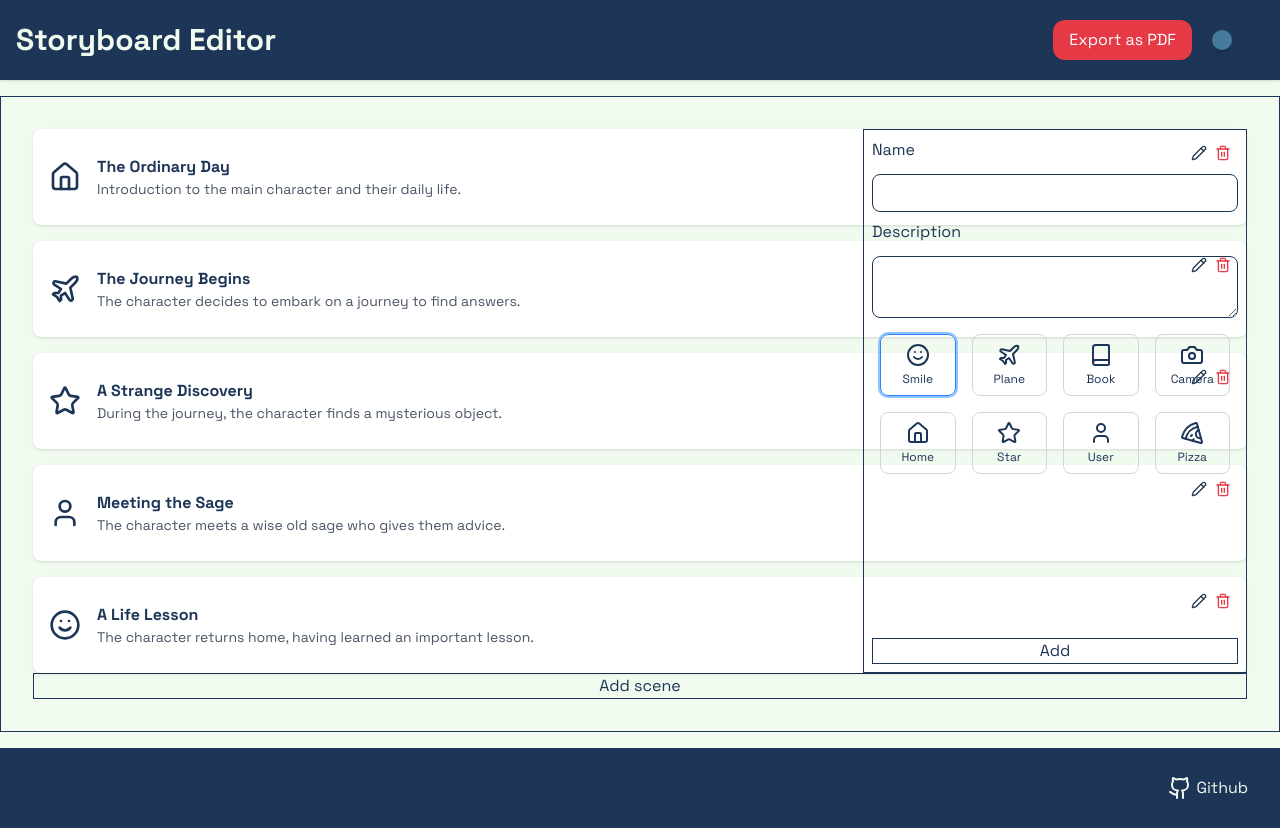
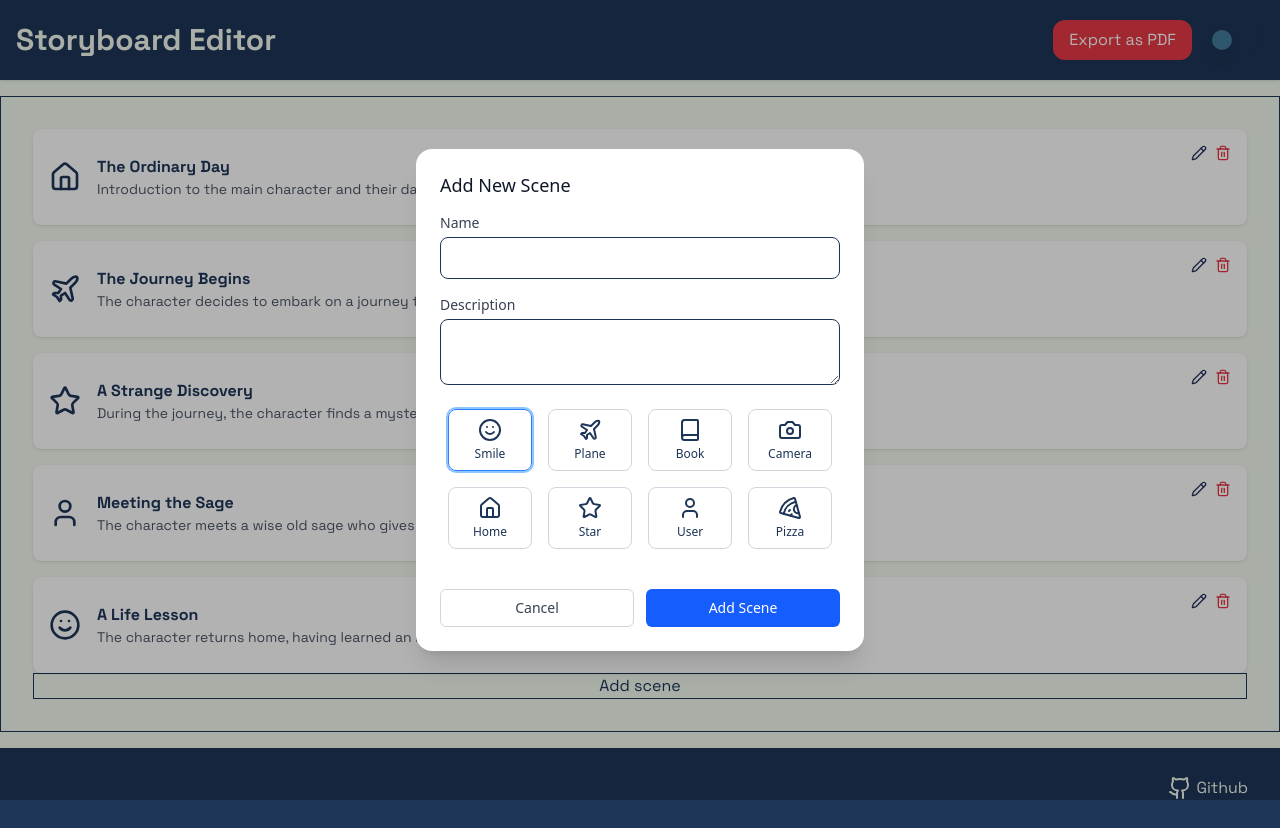
Before and after one commit to uv95/storyboard, a Next.js app in the folder client/: page / in a window 1280 px wide. Both pictures are taken after a click on the button "Add scene". Built offline with nearby package versions, Linux system fonts and the light colour scheme.

Commit message:
feat: add Modal, refactor AddScene

```diff
--- a/client/src/app/page.tsx
+++ b/client/src/app/page.tsx
@@ -11,11 +11,14 @@ export default function Home() {
     <main className="w-full h-full min-h-[480px] p-8 border flex-grow flex flex-col bg-inherit">
       <div className="w-full h-full flex relative bg-inherit">
         <SceneList />
-        <AddScene isOpen={isAddSceneOpen} />
+        <AddScene
+          isOpen={isAddSceneOpen}
+          onClose={() => setIsAddSceneOpen(false)}
+        />
       </div>
       <button
         className="border mt-auto"
-        onClick={() => setIsAddSceneOpen(!isAddSceneOpen)}
+        onClick={() => setIsAddSceneOpen(true)}
       >
         Add scene
       </button>
--- a/client/src/components/AddScene.tsx
+++ b/client/src/components/AddScene.tsx
@@ -1,3 +1,4 @@
+import { Scene } from '@/lib/types';
 import {
   Button,
   Field,
@@ -9,13 +10,14 @@ import {
 import clsx from 'clsx';
 import { FormEvent, useState } from 'react';
 import IconPicker from './IconPicker';
-import { Scene } from '@/lib/types';
+import Modal from './Modal';
 
 interface AddSceneProps {
   isOpen: boolean;
+  onClose: () => void;
 }
 
-const AddScene = ({ isOpen }: AddSceneProps) => {
+const AddScene = ({ isOpen, onClose }: AddSceneProps) => {
   const [formData, setFormData] = useState<Scene>({
     name: '',
     description: '',
@@ -37,32 +39,31 @@ const AddScene = ({ isOpen }: AddSceneProps) => {
   };
 
   return (
-    <form
-      onSubmit={onSubmit}
-      className={clsx(
-        'border overflow-hidden max-w-0 w-96 h-full ml-auto duration-150 absolute top-0 right-0 z-1 bg-inherit',
-        isOpen && 'max-w-96'
-      )}
-    >
-      <Fieldset className="p-2 flex flex-col gap-2 h-full">
+    <Modal isOpen={isOpen} onClose={onClose}>
+      <form onSubmit={onSubmit} className="w-full">
+        <Fieldset className="flex flex-col gap-4">
           <Field>
-          <Label className="">Name</Label>
+            <Label className="block text-sm font-medium text-gray-700">
+              Name
+            </Label>
             <Input
               name="name"
               className={clsx(
-              'border mt-3 block w-full rounded-lg px-3 py-1.5',
-              'focus:not-data-focus:outline-none data-focus:outline-2 data-focus:-outline-offset-2 data-focus:outline-white/25'
+                'border mt-1 block w-full rounded-lg px-3 py-2',
+                'focus:outline-none focus:ring-2 focus:ring-blue-500 focus:border-transparent'
               )}
               onChange={onChange}
             />
           </Field>
           <Field>
-          <Label className="">Description</Label>
+            <Label className="block text-sm font-medium text-gray-700">
+              Description
+            </Label>
             <Textarea
               name="description"
               className={clsx(
-              'border mt-3 block w-full rounded-lg px-3 py-1.5',
-              'focus:not-data-focus:outline-none data-focus:outline-2 data-focus:-outline-offset-2 data-focus:outline-white/25'
+                'border mt-1 block w-full rounded-lg px-3 py-2',
+                'focus:outline-none focus:ring-2 focus:ring-blue-500 focus:border-transparent'
               )}
               onChange={onChange}
             />
@@ -71,11 +72,24 @@ const AddScene = ({ isOpen }: AddSceneProps) => {
             selected={formData.icon}
             setIcon={(icon) => setFormData({ ...formData, icon })}
           />
-        <Button className="mt-auto border" data-hover data-active type="submit">
-          Add
+          <div className="flex gap-3 mt-4">
+            <Button
+              type="button"
+              onClick={onClose}
+              className="flex-1 px-4 py-2 text-sm font-medium text-gray-700 bg-white border border-gray-300 rounded-md hover:bg-gray-50 focus:outline-none focus:ring-2 focus:ring-offset-2 focus:ring-blue-500"
+            >
+              Cancel
             </Button>
+            <Button
+              type="submit"
+              className="flex-1 px-4 py-2 text-sm font-medium text-white bg-blue-600 border border-transparent rounded-md hover:bg-blue-700 focus:outline-none focus:ring-2 focus:ring-offset-2 focus:ring-blue-500"
+            >
+              Add Scene
+            </Button>
+          </div>
         </Fieldset>
       </form>
+    </Modal>
   );
 };
 
--- /dev/null
+++ b/client/src/components/Modal.tsx
@@ -0,0 +1,28 @@
+import { Dialog, DialogPanel, DialogTitle } from '@headlessui/react';
+
+interface ModalProps {
+  children: React.ReactNode;
+  isOpen: boolean;
+  onClose: () => void;
+}
+
+const Modal = ({ children, isOpen, onClose }: ModalProps) => {
+  return (
+    <Dialog open={isOpen} onClose={onClose} className="relative z-50">
+      <div className="fixed inset-0 bg-black/30" aria-hidden="true" />
+      <div className="fixed inset-0 flex items-center justify-center p-4">
+        <DialogPanel className="w-full max-w-md transform overflow-hidden rounded-2xl bg-white p-6 text-left align-middle shadow-xl transition-all">
+          <DialogTitle
+            as="h3"
+            className="text-lg font-medium leading-6 text-gray-900 mb-4"
+          >
+            Add New Scene
+          </DialogTitle>
+          {children}
+        </DialogPanel>
+      </div>
+    </Dialog>
+  );
+};
+
+export default Modal;
```
Lines whose indentation alone changed are shown as unchanged.
